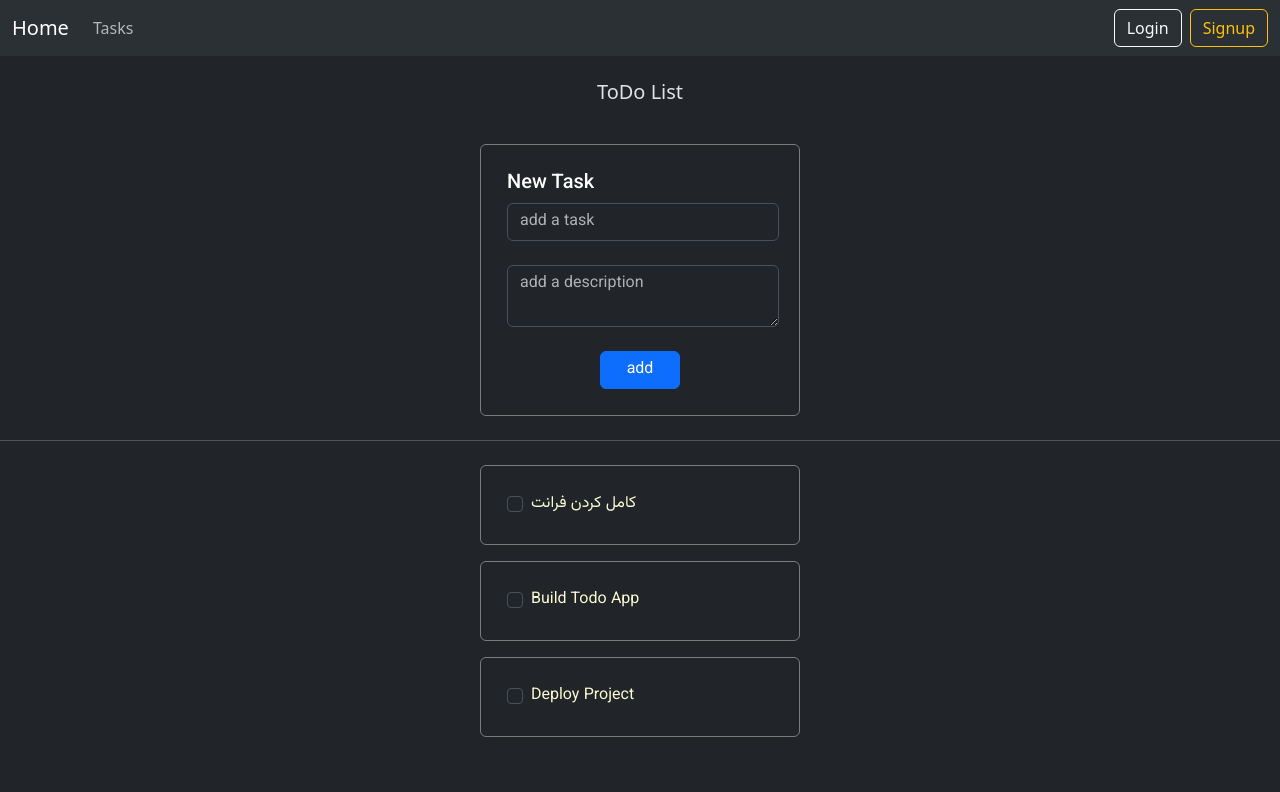
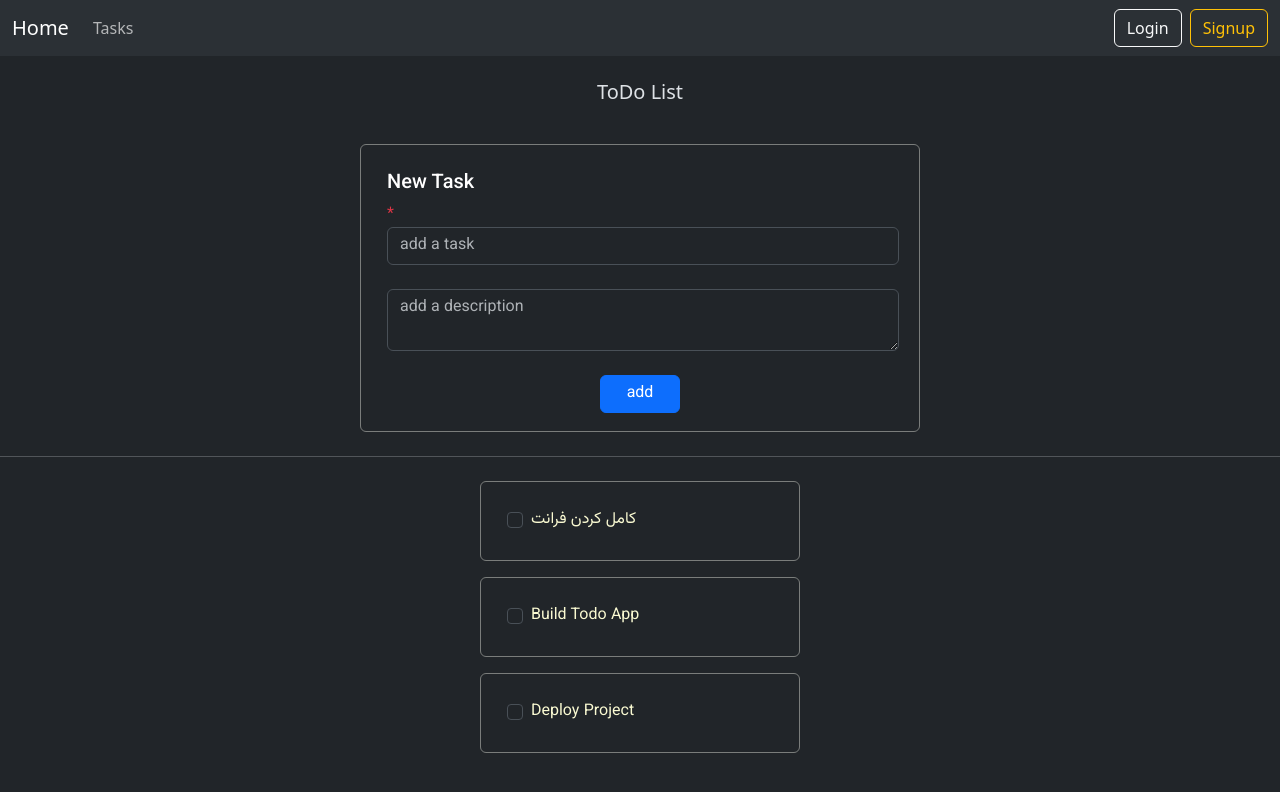
Before and after one commit to MohammadSobhanSt/TodoList, a Vue app in the folder frontend/: page /tasks in a window 1280 px wide. Shown: the top 792 px of the page. Built offline with nearby package versions, Linux system fonts and the light colour scheme.

Commit message:
made the title required and resized the addTaskcard

```diff
--- a/frontend/src/views/Tasks.vue
+++ b/frontend/src/views/Tasks.vue
@@ -2,7 +2,7 @@
 import { ref } from "vue"
 import Draggable from "vuedraggable"
 
-let id = 4
+let id = 0
 
 const tasks = ref([
   { id: 1, title: "کامل کردن فرانت", description: "", completed: false, showDescription: false},
@@ -29,11 +29,12 @@ function addTask() {
 <template>
     <h5 class="text-center">ToDo List</h5><br>
     <div class="d-flex justify-content-center mx-2">
-        <div class="card">
+        <div class="card" id="addTaskCard">
             <div class="card-body">
                 <div class="card-title">
                     <h5 class="text-white">New Task</h5>
                 </div>
+                <span class="text-danger">*</span>
                 <input type="text" class="form-control" placeholder="add a task" id="addTaskInput" @keyup.enter="addTask()" v-model="addTaskInput"/>
                 <br>
                 <textarea class="form-control" placeholder="add a description" id="addDescriptionInput" @keyup.enter="addTask()" v-model="addDescriptionInput"/>
@@ -84,11 +85,11 @@ function addTask() {
 }
 
 #addTaskInput {
- width: 17rem;
+ width: 32rem;
 }
 
 #addDescriptionInput {
- width: 17rem;
+ width: 32rem;
 }
 
 #addTaskButton {
@@ -99,4 +100,9 @@ function addTask() {
     color: #7a7d7b;
     cursor: pointer;
 }
+
+#addTaskCard {
+    width: 35rem;
+    height: 18rem;
+}
 </style>
```
